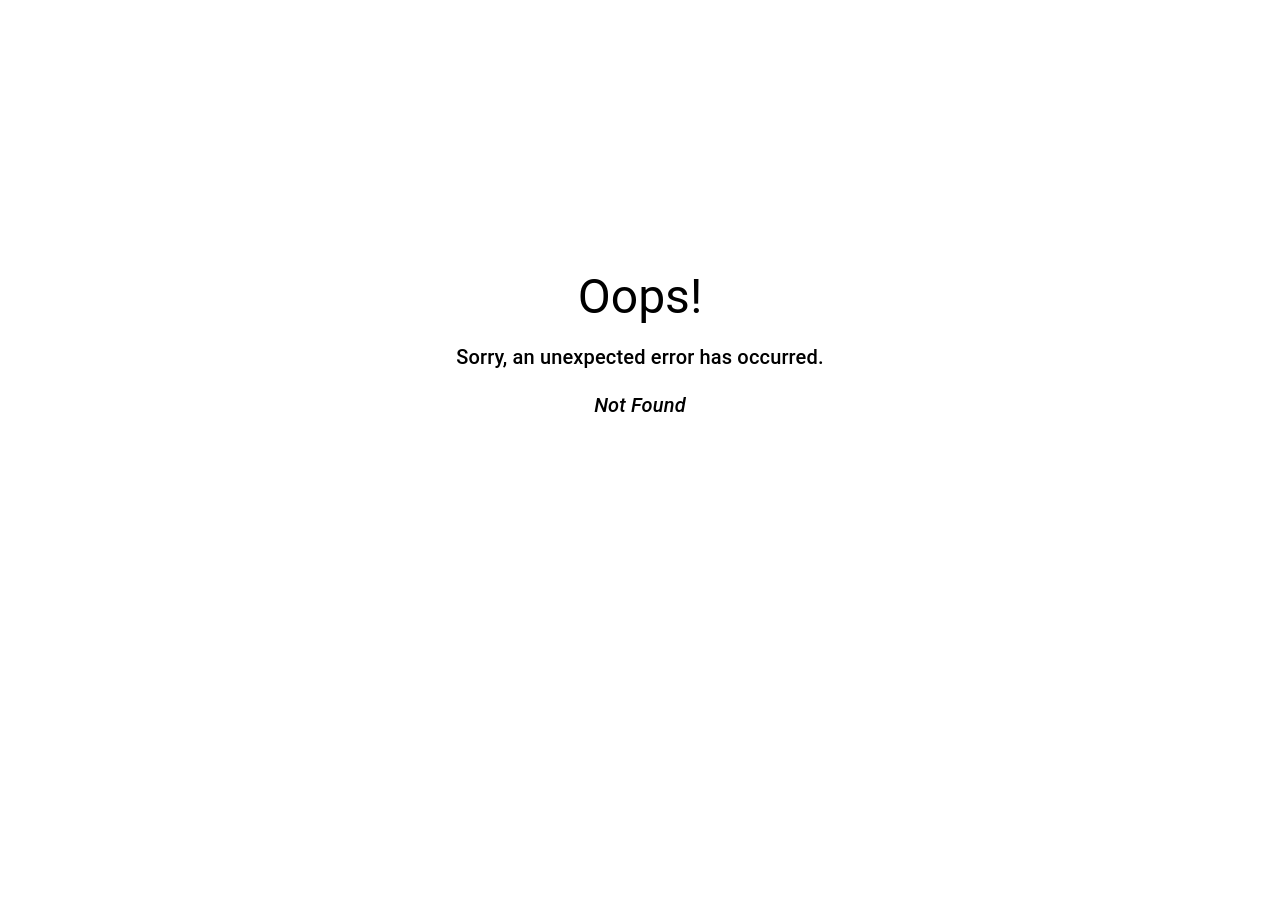
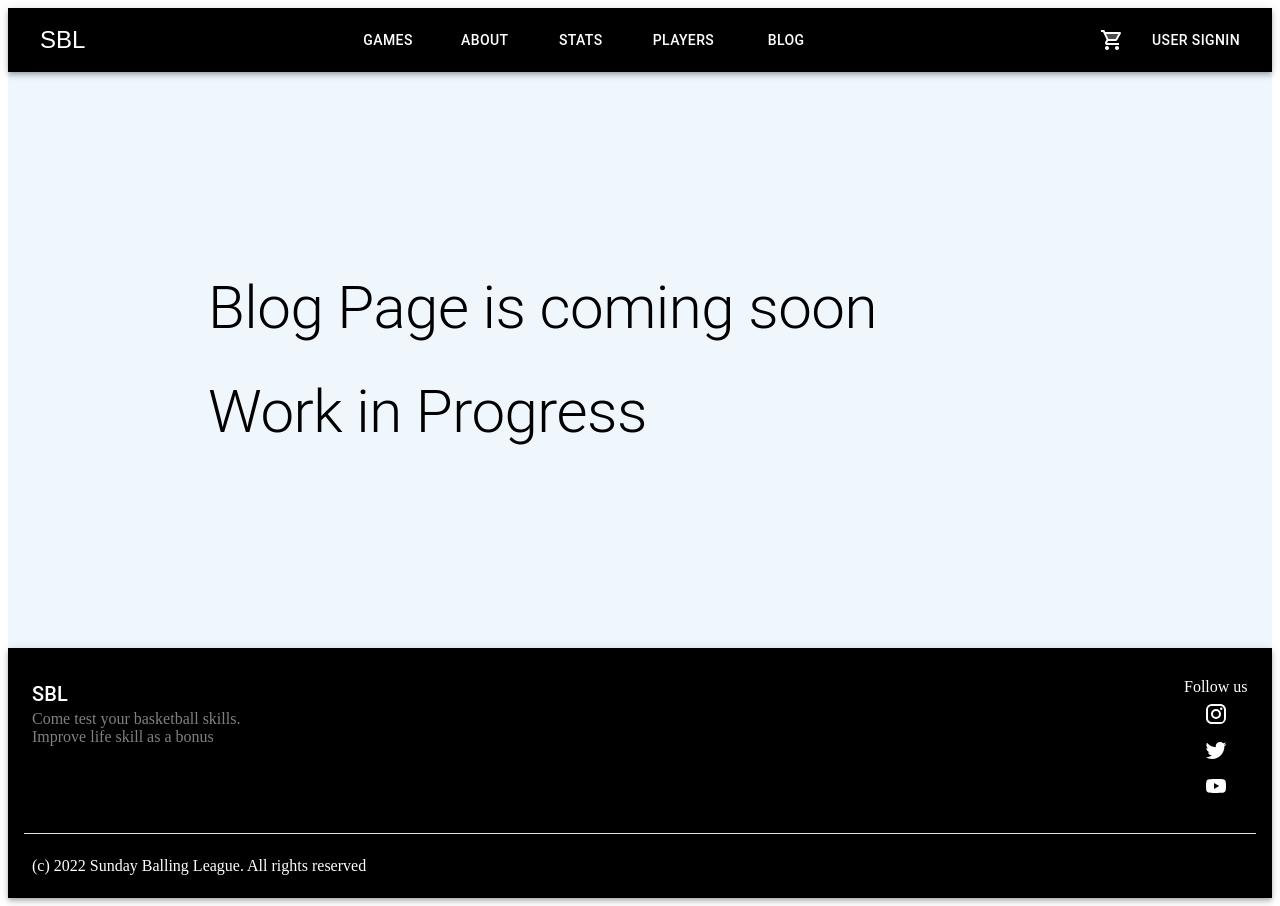
Before and after one commit to walethesolution/SBL, a React (Create React App) app in the folder sbl-frontend/: page /blog in a window 1280 px wide. Before the commit this address had no page. Before the commit the page ends 800 px from the top, so only its background shows below. Built offline with nearby package versions, Linux system fonts and the light colour scheme.

Commit message:
Fix Tabs component on every page

```diff
--- a/sbl-frontend/src/App.tsx
+++ b/sbl-frontend/src/App.tsx
@@ -1,27 +1,31 @@
-import { createBrowserRouter, RouterProvider } from "react-router-dom";
+import { BrowserRouter, Route, Routes } from "react-router-dom";
 import { Box } from "@mui/material";
-import Layout from "./components/Layout";
+import Header from "./components/landing-page/Header";
+import Footer from "./components/landing-page/Footer";
 import ErrorPage from "./components/errors";
 import Games from "./components/games";
-
-const router = createBrowserRouter([
-  {
-    path: "/",
-    element: <Layout />,
-    errorElement: <ErrorPage />,
-    children: [
-      { path: "/games", element: "" },
-      { path: "/about", element: "" },
-      { path: "/stats", element: "" },
-      { path: "/players", element: "" },
-    ],
-  },
-]);
+import FirstPage from "./components/firstpage";
+import About from "./components/about";
+import Blog from "./components/blog";
+import Stats from "./components/stats";
+import Players from "./components/players";
 
 export default function App() {
   return (
-    <Box>
-      <RouterProvider router={router} />
-    </Box>
+    <BrowserRouter>
+      <Box sx={{ backgroundColor: "rgba(55, 146, 211, 0.08)" }}>
+        <Header />
+        <Routes>
+          <Route path="/" element={<FirstPage />} />
+          <Route path="/games" element={<Games />} />
+          <Route path="/about" element={<About />} />
+          <Route path="/stats" element={<Stats />} />
+          <Route path="/players" element={<Players />} />
+          <Route path="/blog" element={<Blog />} />
+          <Route element={<ErrorPage />} />
+        </Routes>
+        <Footer />
+      </Box>
+    </BrowserRouter>
   );
 }
--- a/sbl-frontend/src/components/about/index.tsx
+++ b/sbl-frontend/src/components/about/index.tsx
@@ -9,12 +9,10 @@ import {
   CardContent,
 } from "@mui/material";
 import { DummyImage } from "react-simple-placeholder-image";
-import Header from "../landing-page/Header";
 
 export default function About() {
   return (
     <Box>
-      <Header />
       <Box
         sx={{
           display: "flex",
--- /dev/null
+++ b/sbl-frontend/src/components/games/gameSubNav.tsx
@@ -0,0 +1,11 @@
+import { AppBar, Tabs, Tab } from "@mui/material";
+export default function GameSubBar() {
+  return (
+    <AppBar position="static">
+      <Tabs>
+        <Tab value="0" label="All games" />
+        <Tab value="1" label="Highlight of the week" />
+      </Tabs>
+    </AppBar>
+  );
+}
--- a/sbl-frontend/src/components/games/index.tsx
+++ b/sbl-frontend/src/components/games/index.tsx
@@ -10,11 +10,12 @@ import {
   Tab,
   Stack,
   Avatar,
+  AppBar,
 } from "@mui/material";
+import GameSubBar from "./gameSubNav";
 
 export default function Games() {
   return (
-    <Box>
     <Box>
       <Box sx={{ backgroundColor: "rgba(55, 146, 211, 0.08)" }}>
         <Tabs style={{ backgroundColor: "rgba(128, 128, 128, 0.30)" }}>
@@ -55,9 +56,7 @@ export default function Games() {
                         >
                           <Grid item>
                             <CardContent> </CardContent>
-                              <Avatar sx={{ width: 100, height: 100 }}>
-                                A
-                              </Avatar>
+                            <Avatar sx={{ width: 100, height: 100 }}>A</Avatar>
                             <CardContent>
                               <Typography>TEAM A</Typography>
                             </CardContent>
@@ -85,9 +84,7 @@ export default function Games() {
                           </Grid>
                           <Grid item>
                             <CardContent> </CardContent>
-                              <Avatar sx={{ width: 100, height: 100 }}>
-                                B
-                              </Avatar>
+                            <Avatar sx={{ width: 100, height: 100 }}>B</Avatar>
                             <CardContent>
                               <Typography>TEAM B</Typography>
                             </CardContent>
@@ -158,6 +155,5 @@ export default function Games() {
         </Box>
       </Box>
     </Box>
-    </Box>
   );
 }
--- a/sbl-frontend/src/components/landing-page/Header/index.tsx
+++ b/sbl-frontend/src/components/landing-page/Header/index.tsx
@@ -6,7 +6,7 @@ export default function Header() {
   const navStyles = { color: "white", textDecoration: "none" };
 
   return (
-    <AppBar position="fixed" style={{ backgroundColor: "black" }}>
+    <AppBar position="static" style={{ backgroundColor: "black" }}>
       <Toolbar>
         <NavLink to="/" style={navStyles}>
           <IconButton color="inherit">SBL</IconButton>
```
Lines whose indentation alone changed are shown as unchanged.
